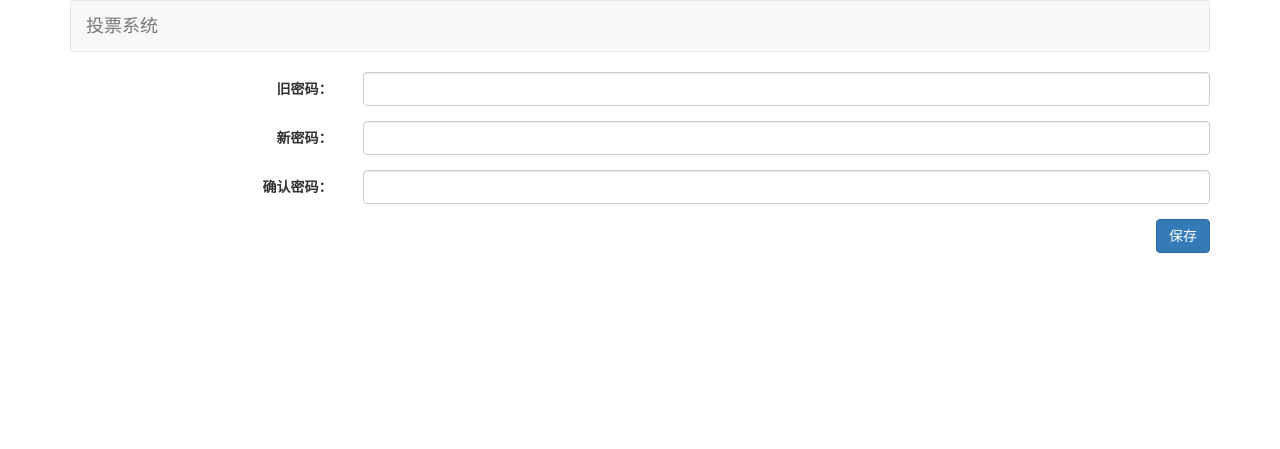
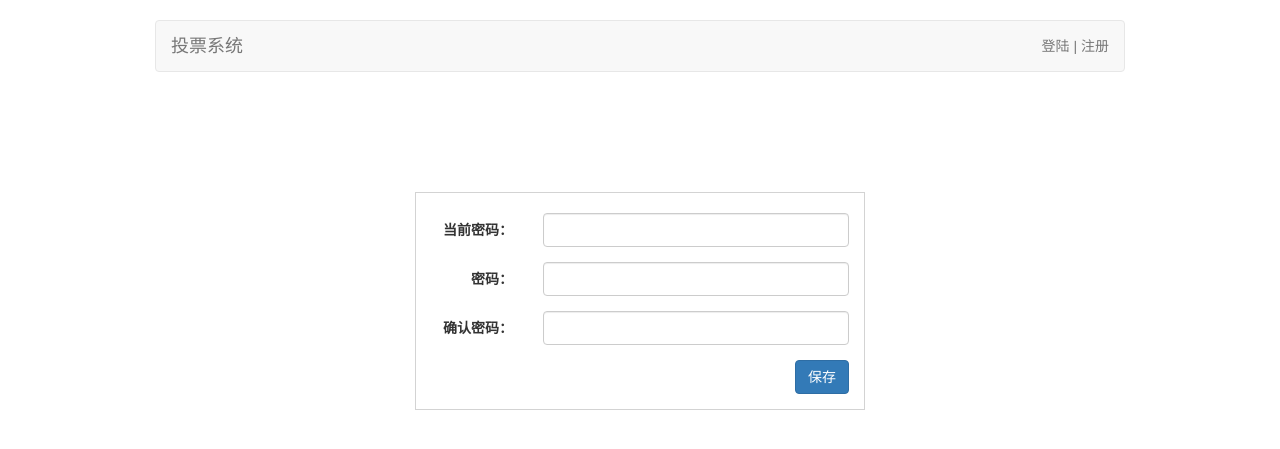
Before and after one commit to ericzhong/learn_django, a Django app: template mysite/vote/templates/password.html in a window 1280 px wide. Shown: the top 449 px of the page. Run offline with Django 3.2, Linux system fonts and the light colour scheme; the template is opened without the code that fills it: values that come from a table or form of the project are taken from there, others are empty; some libraries are stand-ins or nearby versions.

Commit message:
add password changing

```diff
--- a/mysite/mysite/urls.py
+++ b/mysite/mysite/urls.py
@@ -23,6 +23,7 @@ urlpatterns = [
     url(r'^login/$', 'vote.views.login', name='login'),
     url(r'^logout/$', 'vote.views.logout', name='logout'),
     url(r'^signup/$', 'vote.views.signup', name='signup'),
+    url(r'^password/$', 'vote.views.password', name='password'),
 
     url(r'^admin/', include(admin.site.urls)),
 ]
--- a/mysite/vote/models.py
+++ b/mysite/vote/models.py
@@ -140,3 +140,48 @@ class NewIssueForm(forms.ModelForm):
                 'required': "标题不能为空",
             },
         }
+
+
+class PasswordForm(forms.ModelForm):
+
+    err_1 = {
+        'required': "密码不能为空",
+    }
+
+    err_2 = {
+        'required': "确认密码不能为空",
+    }
+
+    password1 = forms.CharField(widget=forms.PasswordInput(), error_messages=err_1)
+    password2 = forms.CharField(widget=forms.PasswordInput(), error_messages=err_2)
+
+    class Meta:
+        model = User
+        fields = ('password',)
+        widgets = {
+            'password': forms.TextInput(),
+        }
+        error_messages = {
+            'password': {
+                'required': "当前密码不能为空",
+            },
+        }
+
+
+    def __init__(self, *args, **kwargs):
+        self.username = kwargs.pop("username", None)
+        super(PasswordForm, self).__init__(*args, **kwargs)
+
+    def clean(self):
+        password = self.cleaned_data.get('password')
+        password1 = self.cleaned_data.get('password1')
+        password2 = self.cleaned_data.get('password2')
+
+        if password and password1 and password2:
+            if password1 != password2:
+                raise forms.ValidationError("两次密码不相同")
+
+            if password != User.objects.get(name=self.username).password:
+                raise forms.ValidationError("当前密码错误")
+
+        return self.cleaned_data
--- a/mysite/vote/templates/base.html
+++ b/mysite/vote/templates/base.html
@@ -30,7 +30,7 @@
           </div>
           <p class="navbar-text navbar-right">
             {% if username %}
-            你好，<a href="password.html" class="navbar-link">{{ username }}</a> | <a href="{% url 'logout' %}" class="navbar-link">退出</a>
+            你好，<a href="{% url 'password' %}" class="navbar-link">{{ username }}</a> | <a href="{% url 'logout' %}" class="navbar-link">退出</a>
             {% else %}
             <a href="{% url 'login' %}" class="navbar-link">登陆</a> | <a href="{% url 'signup' %}" class="navbar-link">注册</a>
             {% endif %}
--- a/mysite/vote/templates/password.html
+++ b/mysite/vote/templates/password.html
@@ -1,56 +1,50 @@
-<!DOCTYPE html>
-<html lang="zh-CN">
-  <head>
-    <meta charset="utf-8">
-    <meta http-equiv="X-UA-Compatible" content="IE=edge">
-    <meta name="viewport" content="width=device-width, initial-scale=1">
-    <!-- 上述3个meta标签*必须*放在最前面，任何其他内容都*必须*跟随其后！ -->
-    <title>Vote</title>
+{% extends "base.html" %}
 
-    <!-- Bootstrap -->
-    <!-- <link href="css/bootstrap.min.css" rel="stylesheet"> -->
-    <link rel="stylesheet" href="http://cdn.bootcss.com/bootstrap/3.3.5/css/bootstrap.min.css">
-    <link href="css/vote.css" rel="stylesheet">
+{% load widget_tweaks %}
 
-    <!-- HTML5 shim and Respond.js for IE8 support of HTML5 elements and media queries -->
-    <!-- WARNING: Respond.js doesn't work if you view the page via file:// -->
-    <!--[if lt IE 9]>
-      <script src="//cdn.bootcss.com/html5shiv/3.7.2/html5shiv.min.js"></script>
-      <script src="//cdn.bootcss.com/respond.js/1.4.2/respond.min.js"></script>
-    <![endif]-->
-  </head>
+{% block content %}
+    <div id="login-box" class="container content">
+      <form class="form-horizontal" method="post">
+        {% csrf_token %}
 
-  <body>
+        {% if form.non_field_errors %}
+        {% for error in form.non_field_errors %}
+        <div class="alert alert-danger" role="alert">
+          <span class="glyphicon glyphicon-exclamation-sign" aria-hidden="true"></span>
+          <span class="sr-only">Error:</span>
+          {{ error }}
+        </div>
+        {% endfor %}
+        {% endif %}
 
-    <div class="container">
-      <nav class="navbar navbar-default">
-        <div class="container-fluid">
-          <div class="navbar-header">
-            <a class="navbar-brand" href='index.html'>投票系统</a>
+        {% for field in form %}
+        {% if field.errors %}
+        {% for error in field.errors %}
+        <div class="alert alert-danger" role="alert">
+          <span class="glyphicon glyphicon-exclamation-sign" aria-hidden="true"></span>
+          <span class="sr-only">Error:</span>
+          {{ error }}
+        </div>
+        {% endfor %}
+        {% endif %}
+        {% endfor %}
+
+        <div class="form-group fieldwrapper">
+          <label for={{ form.password.id_for_label }} class="col-sm-3 control-label">当前密码：</label>
+          <div class="col-sm-9">
+            {{ form.password|add_class:"form-control" }}    <!-- use widget_tweaks -->
           </div>
         </div>
-      </nav>
-    </div>
-
-    <!-- content begin -->
-    <div id="login-box" class="container content">
-      <form class="form-horizontal">
-        <div class="form-group">
-          <label for="oldpassword" class="col-sm-3 control-label">旧密码：</label>
+        <div class="form-group fieldwrapper">
+          <label for={{ form.password1.id_for_label }} class="col-sm-3 control-label">密码：</label>
           <div class="col-sm-9">
-            <input type="text" class="form-control" id="oldpassword" />
+            {{ form.password1|add_class:"form-control" }}    <!-- use widget_tweaks -->
           </div>
         </div>
-        <div class="form-group">
-          <label for="newpassword" class="col-sm-3 control-label">新密码：</label>
+        <div class="form-group fieldwrapper">
+          <label for={{ form.password2.id_for_label }} class="col-sm-3 control-label">确认密码：</label>
           <div class="col-sm-9">
-            <input type="password" class="form-control" id="newpassword" />
-          </div>
-        </div>
-        <div class="form-group">
-          <label for="newpassword2" class="col-sm-3 control-label">确认密码：</label>
-          <div class="col-sm-9">
-            <input type="password" class="form-control" id="newpassword2" />
+            {{ form.password2|add_class:"form-control" }}    <!-- use widget_tweaks -->
           </div>
         </div>
         <div>
@@ -58,12 +52,4 @@
         </div>
       </form>
     </div>
-    <!-- content end -->
-
-    <!-- jQuery (necessary for Bootstrap's JavaScript plugins) -->
-    <script src="http://cdn.bootcss.com/jquery/1.11.3/jquery.min.js"></script>
-    <!-- Include all compiled plugins (below), or include individual files as needed -->
-    <!-- <script src="js/bootstrap.min.js"></script> -->
-    <script src="http://cdn.bootcss.com/bootstrap/3.3.5/js/bootstrap.min.js"></script>
-  </body>
-</html>
+{% endblock %}
```
Also changed, not shown: mysite/vote/views.py (+29 -5 lines).
